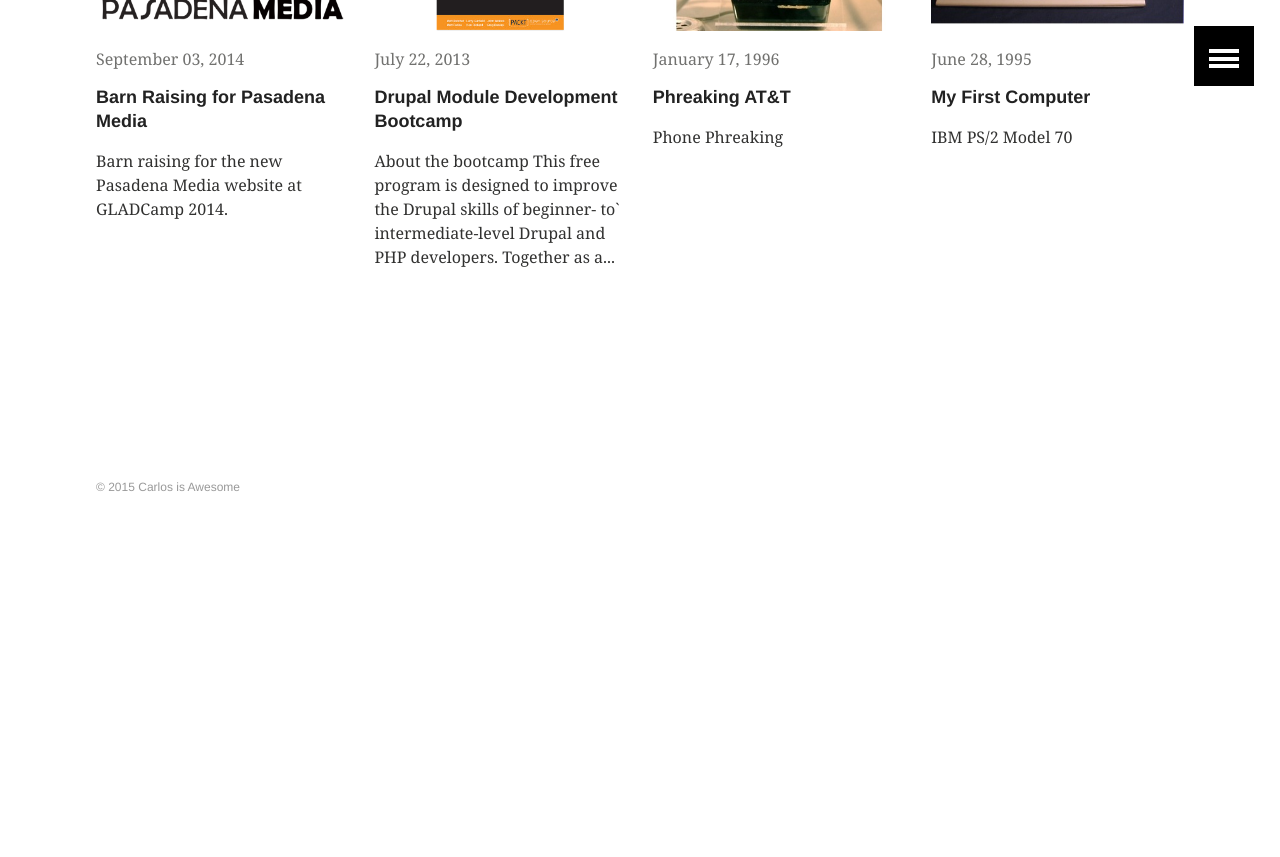
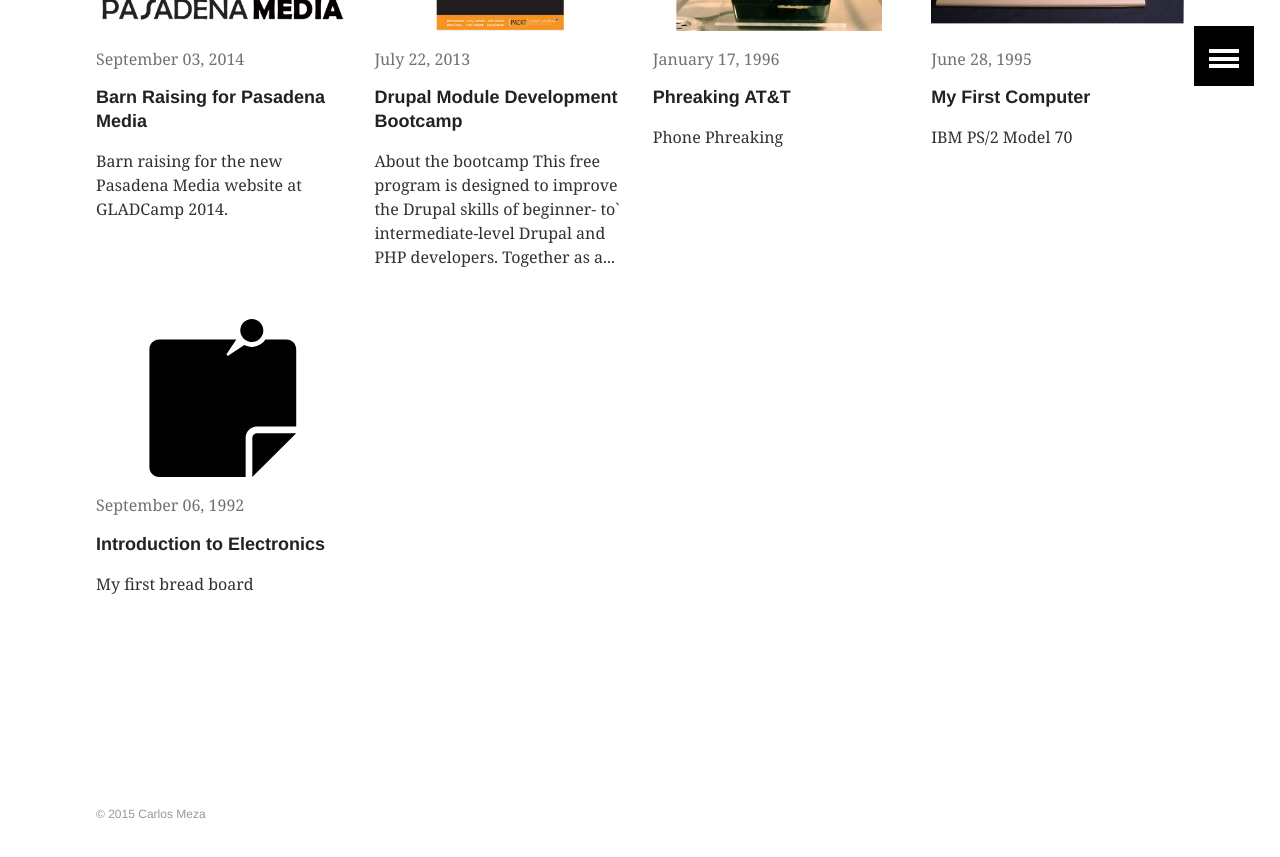
Before and after one commit to CMeza99/cmeza99.github.io, a Jekyll site: the page built from index.md, in a window 1280 px wide and 900 px high, scrolled down 642 px. Shown: the top 857 px of the window. Built offline with Jekyll 4.4.1, drawn with Linux system fonts in a browser that asks for light colours; before the commit the page ends 1215 px from its top, so only the background shows below that; some of the changed text lies outside the part shown.

Commit message:
quick update

```diff
--- a/_config.yml
+++ b/_config.yml
@@ -1,9 +1,9 @@
 # Site wide configuration
 
-title: Carlos is Awesome
-description: Carlos Meza - DevOps, SysAdmin, Web Developer, Engineer
+title: Carlos Meza
+description: Carlos Meza - DevOps, SysAdmin, Web Developer, Engineer - digitalRoots
 logo: # 120x120 px default image used for Twitter summary card
-teaser: # 400x250 px default teaser image used in image archive grid
+teaser: default-teaser.svg # 400x250 px default teaser image used in image archive grid
 locale:
 url:
 
--- a/_data/tags.yml
+++ b/_data/tags.yml
@@ -1,3 +1,7 @@
+- slug: electronics
+  name: Electronics
+- slug: phreak
+  name: Phone Phreaking
 - slug: linux
   name: Linux
 - slug: freebsd
--- /dev/null
+++ b/_posts/1992-09-06-intro-electronics.md
@@ -0,0 +1,11 @@
+---
+layout: article
+title: "Introduction to Electronics"
+#date: 2015-03-15T18:30:43-07:00
+excerpt: "My first bread board"
+image:
+  teaser:
+  feature:
+categories:
+tags: [electronics]
+---
```
Also changed, not shown: about.md (+2 -0 lines), images/default-teaser.svg (added).
